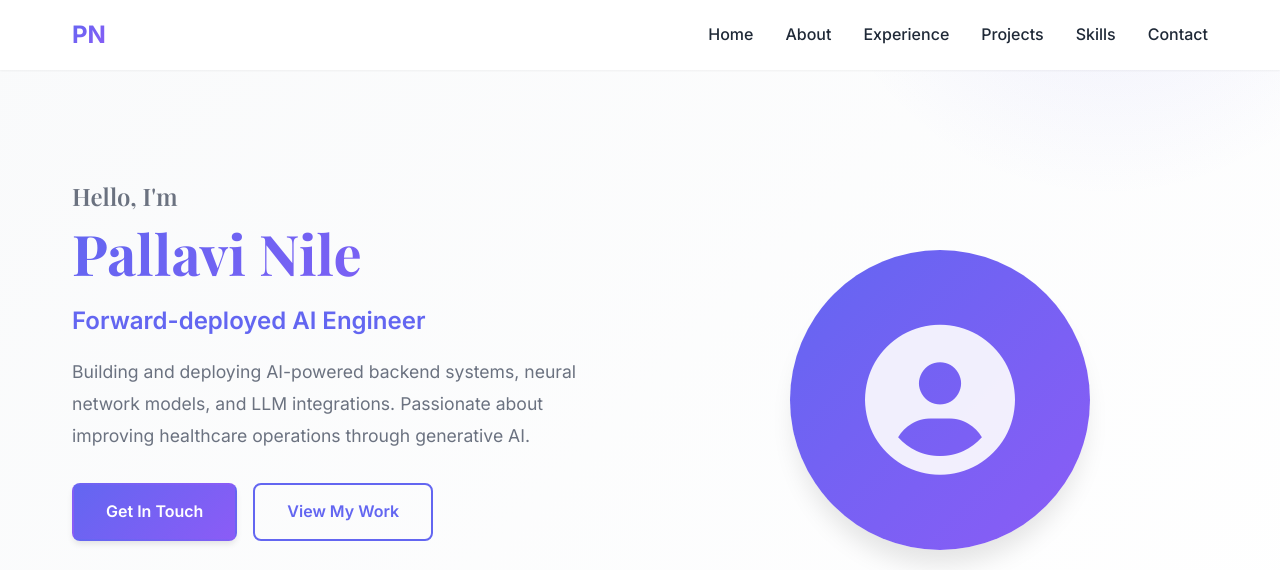
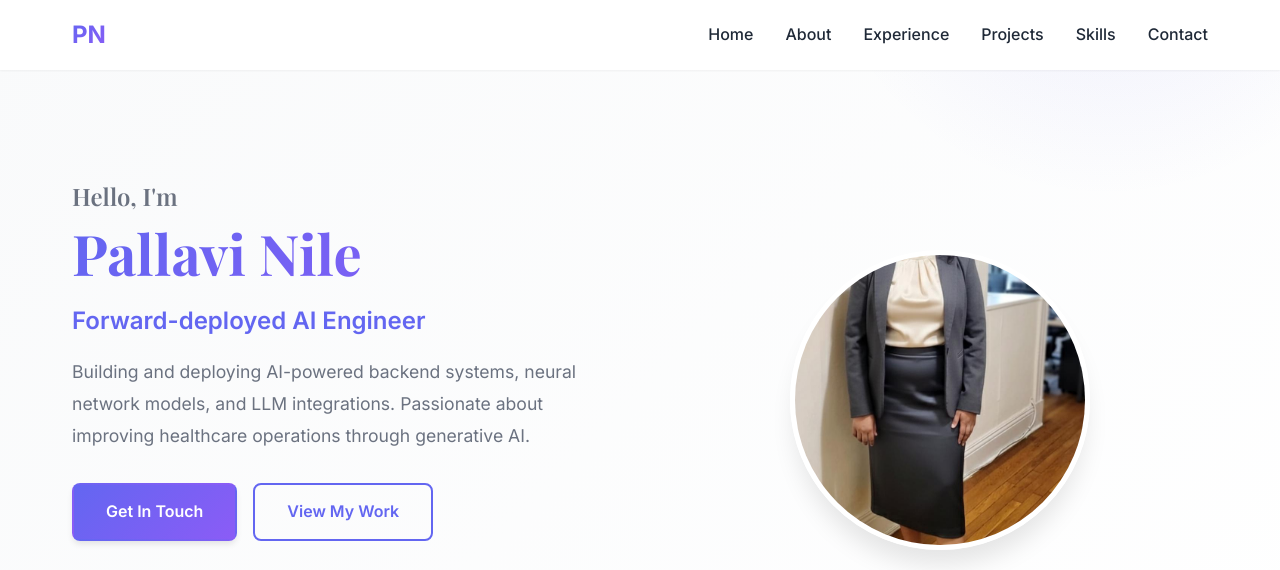
Before and after one commit to Pallavi-Nile-98/Portfolio-Pallavi-Nile, a plain HTML site: page index.html in a window 1280 px wide. Shown: the top 570 px of the page. Drawn offline with nearby package versions, Linux system fonts and the light colour scheme.

Commit message:
profile photo added

```diff
--- a/index.html
+++ b/index.html
@@ -63,9 +63,7 @@
                     </div>
                 </div>
                 <div class="hero-image">
-                    <div class="image-placeholder">
-                        <i class="fas fa-user-circle"></i>
-                    </div>
+                    <img src="images/profile-photo.jpg" alt="Pallavi Nile" class="profile-image">
                 </div>
             </div>
         </div>
--- a/styles.css
+++ b/styles.css
@@ -267,21 +267,18 @@ body {
     animation: fadeInRight 0.8s ease;
 }
 
-.image-placeholder {
+.profile-image {
     width: 300px;
     height: 300px;
     border-radius: 50%;
-    background: var(--gradient-primary);
-    display: flex;
-    align-items: center;
-    justify-content: center;
+    object-fit: cover;
     box-shadow: var(--shadow-xl);
+    border: 5px solid white;
+    transition: transform 0.3s ease;
 }
 
-.image-placeholder i {
-    font-size: 150px;
-    color: white;
-    opacity: 0.9;
+.profile-image:hover {
+    transform: scale(1.05);
 }
 
 .scroll-indicator {
@@ -909,13 +906,9 @@ section {
         font-size: 1.2rem;
     }
 
-    .image-placeholder {
+    .profile-image {
         width: 200px;
         height: 200px;
-    }
-
-    .image-placeholder i {
-        font-size: 100px;
     }
 }
 
```
Also changed, not shown: images/profile-photo.jpg (added).
